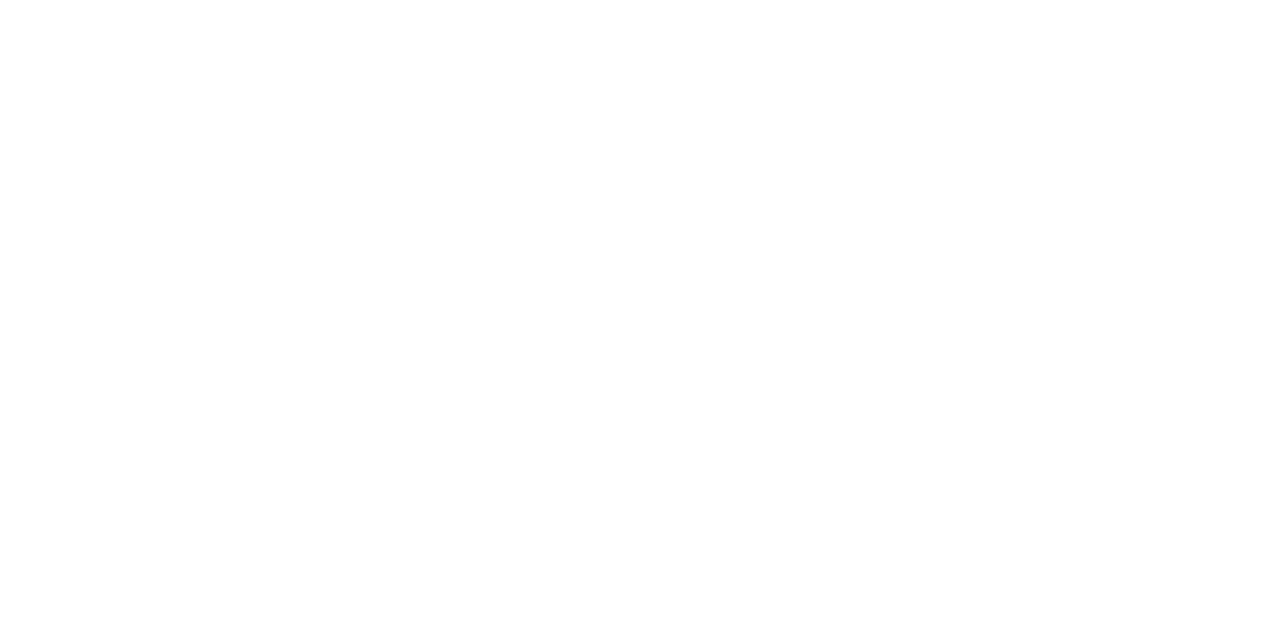
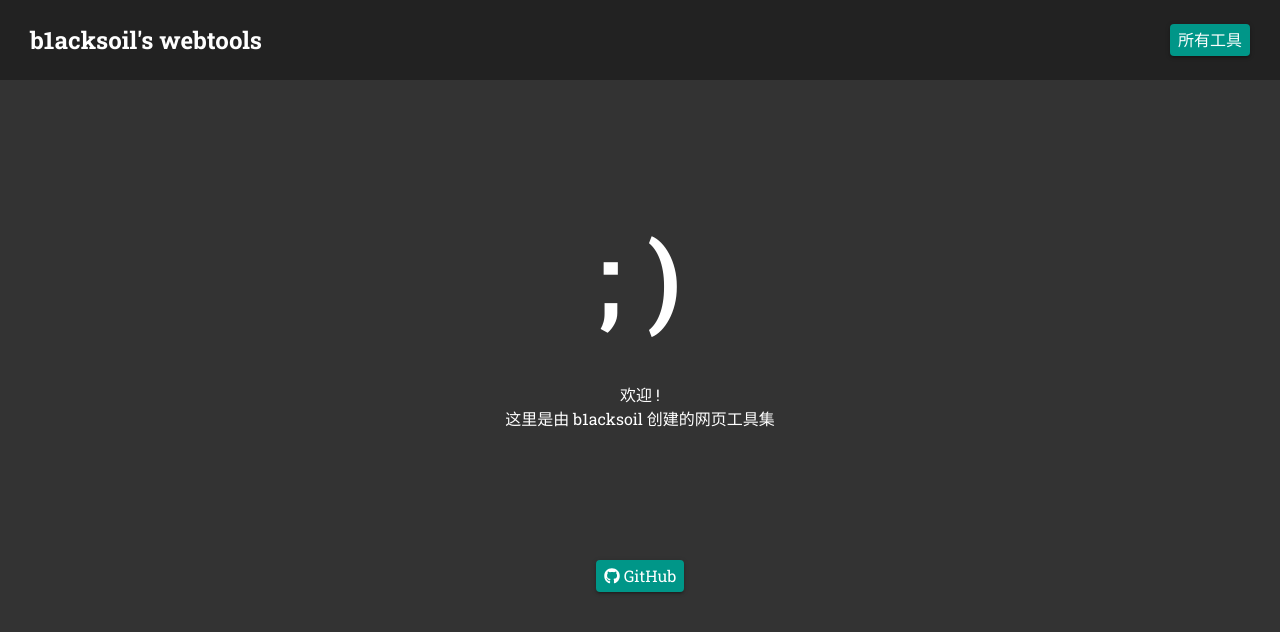
Before and after one commit to bsdayo/webtools, a Vue app: page /home in a window 1280 px wide. Shown: the top 632 px of the page. Built offline with nearby package versions, Linux system fonts and the light colour scheme.

Commit message:
basic homepage

```diff
--- a/src/App.vue
+++ b/src/App.vue
@@ -1,8 +1,161 @@
 <template>
+  <div id="nav">
+    <p id="nav-title">b1acksoil's webtools</p>
 
-  <router-view/>
+    <BsButton
+      id="nav-menu-button"
+      color="primary"
+      @click="isMenuOpened = !isMenuOpened"
+    >所有工具</BsButton>
+  </div>
+
+  <div id="tools-menu-mask" :class="{'opacity': !isMenuOpened}">
+    <div id="tools-menu">
+      <div id="tools-list">
+        <router-link
+          class="tool-item"
+          v-for="(tool, index) in toolsData"
+          :key="index"
+          :to="'/' + tool.name"
+          replace
+          @click="isMenuOpened = false"
+        >
+          <p>{{ tool.name }}</p>
+          {{ tool.desc }}
+        </router-link>
+      </div>
+    </div>
+  </div>
+
+  <div id="page-container">
+    <router-view/>
+  </div>
 </template>
 
+<script>
+import { defineComponent, ref } from 'vue'
+
+import BsButton from './components/common/BsButton.vue'
+
+import toolsData from './assets/data/tools.json'
+
+export default defineComponent({
+  name: 'App',
+  components: { BsButton },
+  setup() {
+    return {
+      isMenuOpened: ref(false),
+      toolsData
+    }
+  }
+})
+</script>
+
 <style lang="scss">
+@import 'assets/scss/global.scss';
+@import 'assets/scss/vars.scss';
 
+#nav {
+  position: fixed;
+  display: flex;
+  box-sizing: border-box;
+  z-index: 999;
+  width: 100%;
+  height: $nav-height;
+  top: 0;
+  left: 0;
+  padding: 0 30px;
+  justify-content: space-between;
+  align-items: center;
+  background-color: $color-nav-bg;
+
+  #nav-title {
+    font-size: 24px;
+    font-weight: 700;
+  }
+}
+
+#tools-menu {
+  position: fixed;
+  display: flex;
+  justify-content: center;
+  align-items: center;
+  box-sizing: border-box;
+  top: $nav-height + 20px;
+  left: 50%;
+  transform: translateX(-50%);
+  height: 80%;
+  width: 80%;
+  max-width: 700px;
+  border-radius: 10px;
+  background-color: $color-page-bg;
+  z-index: 900;
+
+  #tools-list {
+    display: flex;
+    flex-wrap: wrap;
+    justify-content: space-between;
+    align-content: flex-start;
+    height: 88%;
+    width: 90%;
+    overflow: auto;
+
+    .tool-item {
+      display: block;
+      box-sizing: border-box;
+      width: 49%;
+      padding: 10px 15px;
+      margin-bottom: 13px;
+      border: 2px #555 solid;
+      transition: border 0.2s;
+      border-radius: 4px;
+      text-decoration: none;
+
+      &:hover {
+        border: 2px #ddd solid;
+      }
+
+      p {
+        font-size: 1.2em;
+        font-weight: 700;
+        margin: 0 0 5px 0;
+      }
+    }
+  }
+}
+
+#tools-menu-mask {
+  position: fixed;
+  top: 0;
+  right: 0;
+  bottom: 0;
+  left: 0;
+  background-color: rgba(0, 0, 0, 0.5);
+  opacity: 1;
+  transition: opacity 0.2s;
+  z-index: 800;
+
+
+  &.opacity {
+    opacity: 0;
+    pointer-events: none;
+  }
+}
+
+#page-container {
+  margin-top: $nav-height;
+}
+
+@media screen and (max-width: 768px) {
+  #tools-list {
+    flex-direction: column !important;
+    flex-wrap: nowrap !important;
+    justify-content: unset !important;
+    align-content: unset !important;
+
+    .tool-item {
+      width: 100% !important;
+    }
+  }
+}
 </style>
--- /dev/null
+++ b/src/assets/data/tools.json
@@ -0,0 +1,6 @@
+[
+  {
+    "name": "randjp50",
+    "desc": "随机五十音练习"
+  }
+]
--- /dev/null
+++ b/src/components/common/BsButton.vue
@@ -0,0 +1,119 @@
+<template>
+  <a
+    v-if="$props.type === 'link'"
+    :class="[
+      'bs-button',
+      $props.color
+        ? 'bg-' + $props.color
+        : 'bg-white',
+      $props.size
+        ? 'bs-button-' + $props.size
+        : 'bs-button-medium',
+      $props.round
+        ? 'bs-button-round'
+        : ''
+    ]"
+    :href="$props.href ? $props.href : ''"
+    :target="$props.target ? $props.target : '_blank'"
+  >
+    <fa-icon :icon="$props.icon ? $props.icon : 'link'"></fa-icon> <slot></slot>
+  </a>
+
+  <button
+    v-else
+    :class="[
+      'bs-button',
+      $props.color
+        ? 'bg-' + $props.color
+        : 'bg-white',
+      $props.size
+        ? 'bs-button-' + $props.size
+        : 'bs-button-medium',
+      $props.round
+        ? 'bs-button-round'
+        : ''
+    ]"
+    @click="$emit('click')"
+  >
+    <fa-icon :icon="$props.icon ? $props.icon : ''"></fa-icon> <slot></slot>
+  </button>
+</template>
+
+<script>
+import { defineComponent, ref } from 'vue'
+
+export default defineComponent({
+  name: 'BsButton',
+  props: {
+    type: String,
+    color: String,
+    size: String,
+    icon: [String, Array],
+    round: Boolean,
+    href: String,
+    target: String,
+  },
+  emits: [ 'click' ],
+  setup() {
+    return {
+      isHover: ref(false)
+    }
+  }
+})
+</script>
+
+<style lang="scss" scoped>
+.bs-button {
+  position: relative;
+  display: inline-block;
+  border: 0;
+  border-radius: 4px;
+  text-decoration: none;
+  font-size: 1em;
+  line-height: 1em;
+  color: #000;
+  box-shadow: 0 1px 5px #0003,0 2px 2px #00000024,0 3px 1px -2px #0000001f;
+  cursor: pointer;
+  -webkit-tap-highlight-color: transparent;
+
+  &.bs-button-small {
+    padding: 4px !important;
+  }
+
+  &.bs-button-medium {
+    padding: 8px !important;
+  }
+
+  &.bs-button-large {
+    padding: 12px !important;
+  }
+
+  &.bs-button-round {
+    border-radius: 1em !important;
+  }
+
+  &:not(.bg-white) {
+    color: #fff;
+  }
+
+  &::before {
+    content: "";
+    position: absolute;
+    top: 0;
+    right: 0;
+    bottom: 0;
+    left: 0;
+    border-radius: 4px;
+    background-color: transparent;
+    transition: background-color 0.1s;
+  }
+
+  &:hover::before &:focus::before {
+    background-color: rgba(255, 255, 255, 0.2);
+  }
+
+  &:active::before {
+    background-color: rgba(0, 0, 0, 0.2);
+  }
+}
+</style>
--- a/src/main.js
+++ b/src/main.js
@@ -2,6 +2,17 @@
 import App from './App.vue'
 import router from './router'
 
+// FontAwesome Icons
+import { library } from '@fortawesome/fontawesome-svg-core'
+import { faLink } from '@fortawesome/free-solid-svg-icons'
+import { faGithub } from '@fortawesome/free-brands-svg-icons'
+import { FontAwesomeIcon } from '@fortawesome/vue-fontawesome'
+
+library.add(
+  faLink, faGithub
+)
+
 createApp(App)
   .use(router)
+  .component('fa-icon', FontAwesomeIcon)
   .mount('#app')
--- a/src/router/routes.js
+++ b/src/router/routes.js
@@ -1,6 +1,8 @@
 export default [
   {
     path: '/',
+    redirect: '/home',
+    component: () => import('../App.vue'),
     children: [
       // Core
       { path: 'home', component: () => import('../views/Home.vue') },
@@ -13,6 +15,6 @@
   },
   {
     path: '/:catchAll(.*)',
-    redirect: '/'
+    redirect: '/home'
   }
 ]
--- a/src/views/Home.vue
+++ b/src/views/Home.vue
@@ -1,17 +1,36 @@
 <template>
-  <div>
+  <div id="home-view" class="page-view">
+    <div id="greeting">
+      <div id="greeting-face">; )</div>
 
+      欢迎 !
+      <br>
+      这里是由 b1acksoil 创建的网页工具集
+    </div>
+
+    <div id="random-recommend">
+
+    </div>
+
+    <div id="gh-link">
+      <BsButton
+        type="link"
+        href="https://github.com/b1acksoil/webtools"
+        color="primary"
+        :icon="['fab', 'github']"
+        >GitHub</BsButton>
+    </div>
   </div>
 </template>
 
 <script>
 import { defineComponent } from 'vue'
 
-// import  from ''
+import BsButton from '../components/common/BsButton.vue'
 
 export default defineComponent({
-  name: '',
-  components: {  },
+  name: 'HomeView',
+  components: { BsButton },
   setup() {
     return {
 
@@ -21,5 +40,18 @@
 </script>
 
 <style lang="scss" scoped>
+#greeting {
+  text-align: center;
+  padding: 130px 0;
 
+  #greeting-face {
+    font-weight: 700;
+    font-size: 100px;
+    margin-bottom: 40px;
+  }
+}
+
+#gh-link {
+  text-align: center;
+}
 </style>
```
